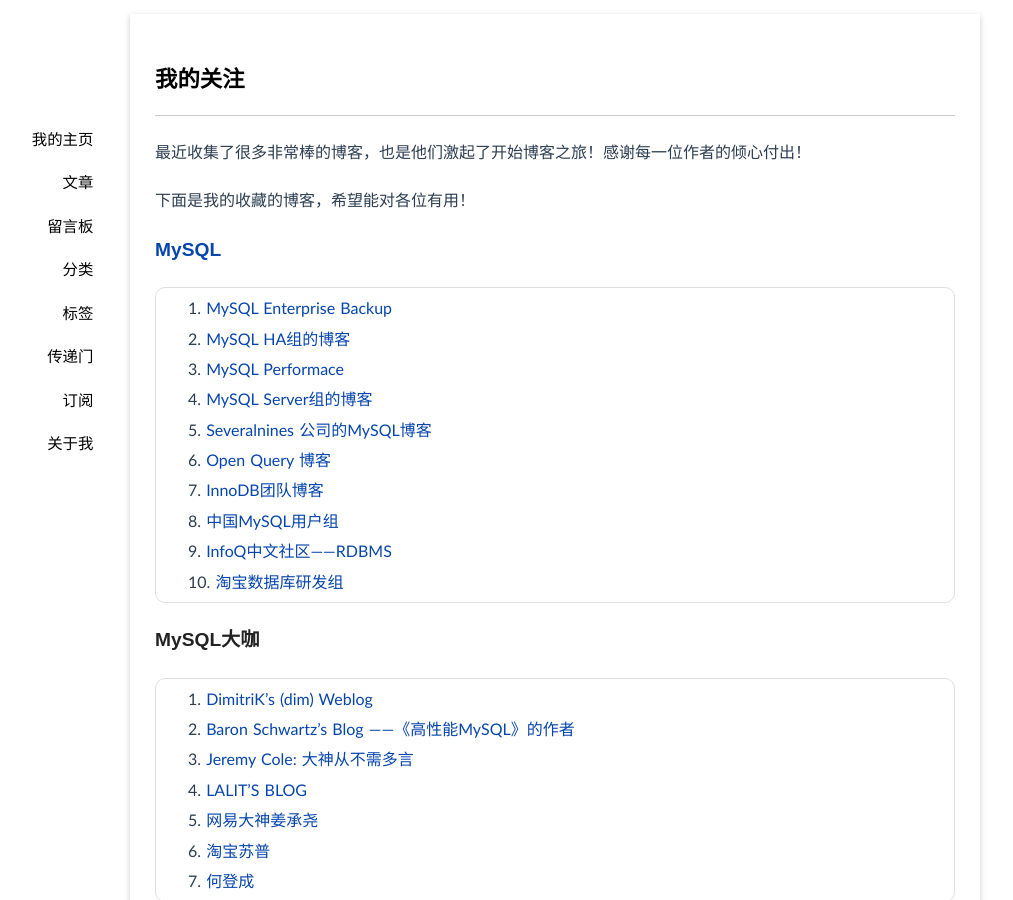
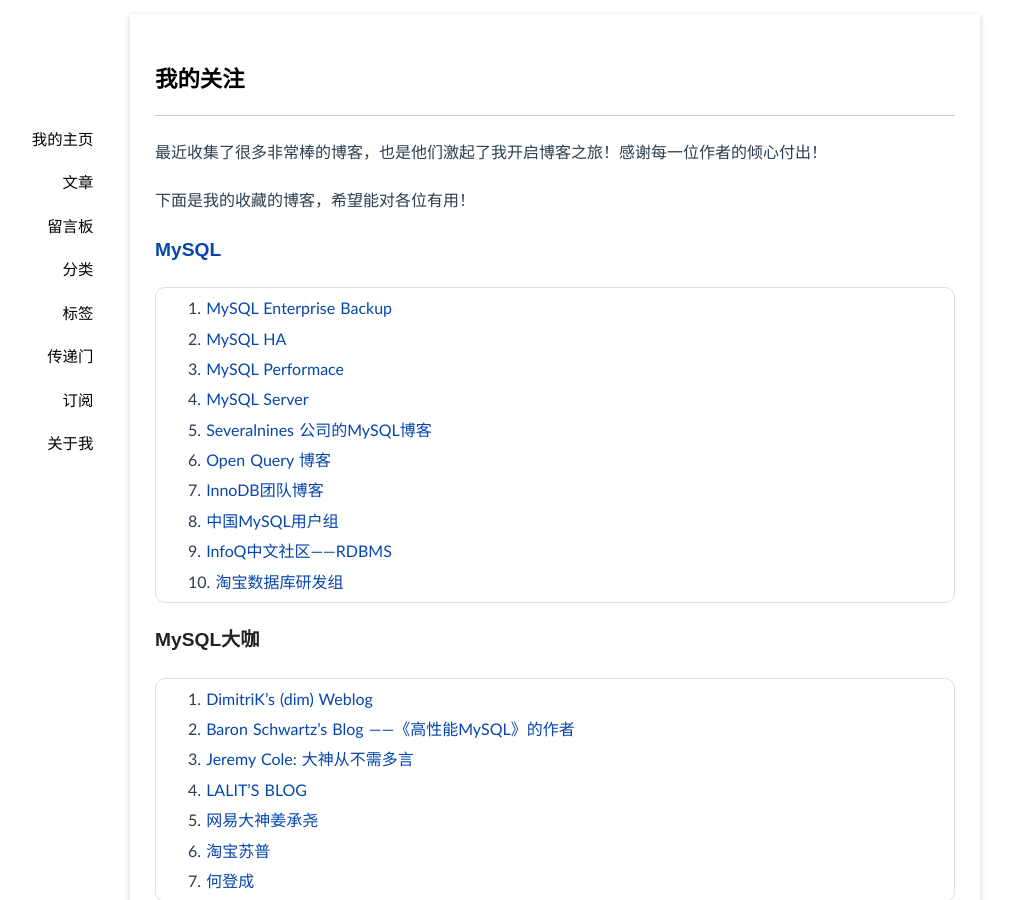
Before and after one commit to jzoe/post, a Jekyll site: the page built from links/index.md, in a window 1280 px wide and 900 px high. Shown: the whole window, without its empty margins (85-1098 px from the left). Built offline with Jekyll 4.4.1, drawn with Linux system fonts in a browser that asks for light colours; Markdown is read by kramdown in place of the engine named in the settings; comment, search, counter and statistics services are not loaded; some of the changed text lies outside the part shown.

Commit message:
fix bugs

```diff
--- a/links/index.md
+++ b/links/index.md
@@ -1,11 +1,11 @@
 ---
 title: 我的关注
 layout: about-me
-comments: no
+comments: YES
 pagetitle: 跟随大神们的脚步，准没错
 ---
 
-最近收集了很多非常棒的博客，也是他们激起了开始博客之旅！感谢每一位作者的倾心付出！
+最近收集了很多非常棒的博客，也是他们激起了我开启博客之旅！感谢每一位作者的倾心付出！
 
 
 下面是我的收藏的博客，希望能对各位有用！
@@ -13,9 +13,9 @@
 ###[MySQL](http://planet.mysql.com/ "MySQL星球传递门")
 
 1. [MySQL Enterprise Backup](https://blogs.oracle.com/mysqlenterprisebackup/ "MySQL Enterprise Backup博客")
-2. [MySQL HA组的博客](http://mysqlhighavailability.com/ "MySQL HA组的博客")
+2. [MySQL HA](http://mysqlhighavailability.com/ "MySQL HA组的博客")
 3. [MySQL Performace](https://www.percona.com/blog/ "Percona 官方博客")
-4. [MySQL Server组的博客](http://mysqlserverteam.com/ "MySQL Server组的博客")
+4. [MySQL Server](http://mysqlserverteam.com/ "MySQL Server组的博客")
 5. [Severalnines 公司的MySQL博客](http://severalnines.com/blog-tags/mysql "Severalnines提供数据库集群管理服务")
 6. [Open Query 博客](https://openquery.com.au/blog/ "MySQL查询方面的博客")
 7. [InnoDB团队博客](https://blogs.oracle.com/mysqlinnodb/ "InnoDB团队博客")
@@ -79,3 +79,5 @@
 8. [Jeff Preshing C++/Python大法](http://preshing.com/ "")
 9. [快课网](http://www.cricode.com/ "没事逛逛")
 10. [酷壳——陈皓](http://coolshell.cn/ "阿里资深技术专家")
+
+看了这么多，大家有什么推荐的博客或者希望我关注你的博客，记得给我留言哈，谢谢！
```
